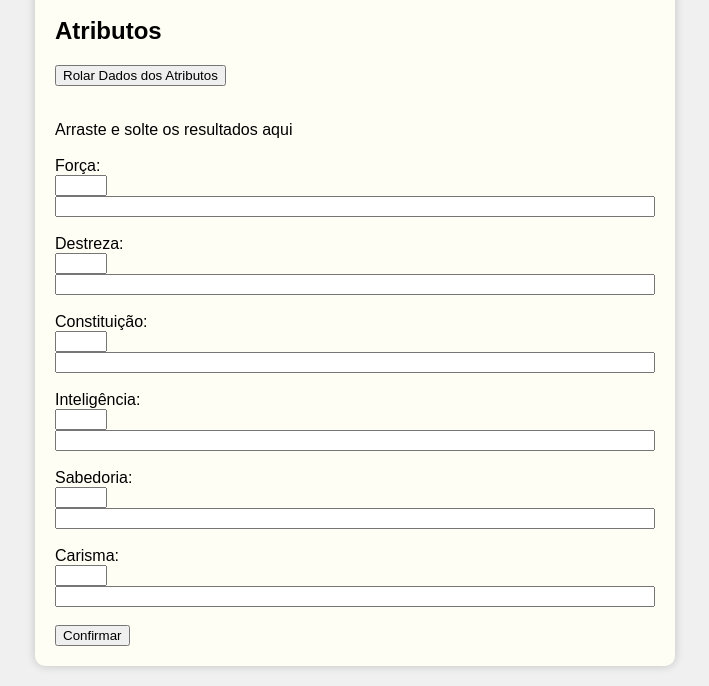
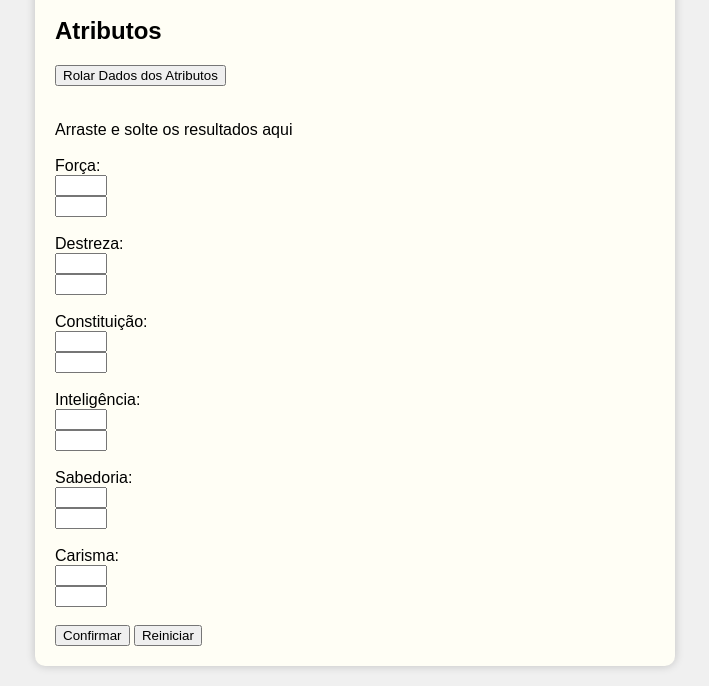
Before and after one commit to nandopera/dndcharsheet, a website: page index.html in a window 1280 px wide. Shown: the part 256-942 px from the top of the page, without its empty margins (285-994 px from the left). Drawn offline with nearby package versions, Linux system fonts and the light colour scheme.

Commit message:
Botão para limpar os valores atribuidos.

```diff
--- a/index.html
+++ b/index.html
@@ -44,7 +44,7 @@
 
     <div class="atributos">
       <h2>Atributos</h2>
-      <button onclick="rolarDadosAtributos()">Rolar Dados dos Atributos</button>
+      <button id="rolar-dados-btn" onclick="rolarDadosAtributos()">Rolar Dados dos Atributos</button>
       <div id="resultado-rolagem"></div>
       <form id="form-atributos">
         <div id="rolamento" ondrop="drop(event)" ondragover="allowDrop(event)">
@@ -54,31 +54,32 @@
         <section id="atributosAplicados">
           <label for="forca">Força:</label>
           <input type="number" id="forca" class="atributo-input" name="forca" min="3" max="18" readonly ondrop="drop(event)" ondragover="allowDrop(event)" required>
-          <input type="text" id="modificadorForca" name="modificador-forca" readonly>
+          <input type="text" id="modificadorForca" class="atributo-input" name="modificador-forca" readonly>
           <br>
           <label for="destreza">Destreza:</label>
           <input type="number" id="destreza" class="atributo-input" name="destreza" min="3" max="18" readonly ondrop="drop(event)" ondragover="allowDrop(event)" required>
-          <input type="text" id="modificadorDestreza" name="modificador-destreza" readonly>
+          <input type="text" id="modificadorDestreza" class="atributo-input" name="modificador-destreza" readonly>
           <br>
           <label for="constituicao">Constituição:</label>
           <input type="number" id="constituicao" class="atributo-input" name="constituicao" min="3" max="18" readonly ondrop="drop(event)" ondragover="allowDrop(event)" required>
-          <input type="text" id="modificadorConstituicao" name="modificador-constituicao" readonly>
+          <input type="text" id="modificadorConstituicao" class="atributo-input" name="modificador-constituicao" readonly>
           <br>
           <label for="inteligencia">Inteligência:</label>
           <input type="number" id="inteligencia" class="atributo-input" name="inteligencia" min="3" max="18" readonly ondrop="drop(event)" ondragover="allowDrop(event)" required>
-          <input type="text" id="modificadorInteligencia" name="modificador-inteligencia" readonly>
+          <input type="text" id="modificadorInteligencia" class="atributo-input" name="modificador-inteligencia" readonly>
           <br>
           <label for="sabedoria">Sabedoria:</label>
           <input type="number" id="sabedoria" class="atributo-input" name="sabedoria" min="3" max="18" readonly ondrop="drop(event)" ondragover="allowDrop(event)" required>
-          <input type="text" id="modificadorSabedoria" name="modificador-sabedoria" readonly>
+          <input type="text" id="modificadorSabedoria" class="atributo-input" name="modificador-sabedoria" readonly>
           <br>
           <label for="carisma">Carisma:</label>
           <input type="number" id="carisma" class="atributo-input" name="carisma" min="3" max="18" readonly ondrop="drop(event)" ondragover="allowDrop(event)" required>
-          <input type="text" id="modificadorCarisma" name="modificador-carisma" readonly>
+          <input type="text" id="modificadorCarisma" class="atributo-input" name="modificador-carisma" readonly>
         </section>
 <br>
 
-        <button type="submit">Confirmar</button>
+        <button type="submit" value="Preencher Ficha">Confirmar</button>
+        <button type="button" id="reiniciar-btn">Reiniciar</button>
       </form>
     </div>
 
@@ -89,6 +90,6 @@
   <script src="https://cdnjs.cloudflare.com/ajax/libs/axios/0.27.2/axios.min.js"></script>
   <script src="./js/colorscript.js"></script>
   <script src="./js/script.js"></script>
-  <script src="./js/dice6D6.js"></script>
+  <script src="./js/charcreate.js"></script>
 </body>
 </html>
```
